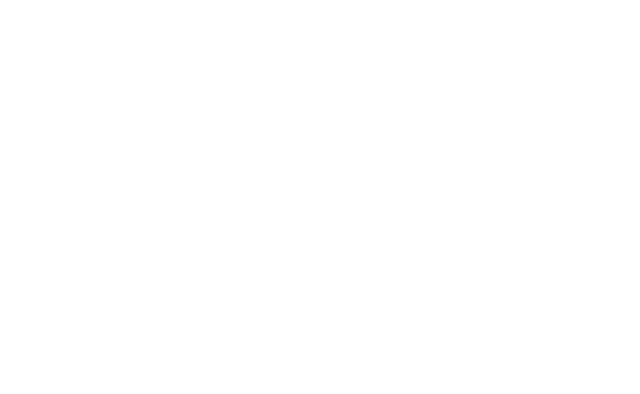
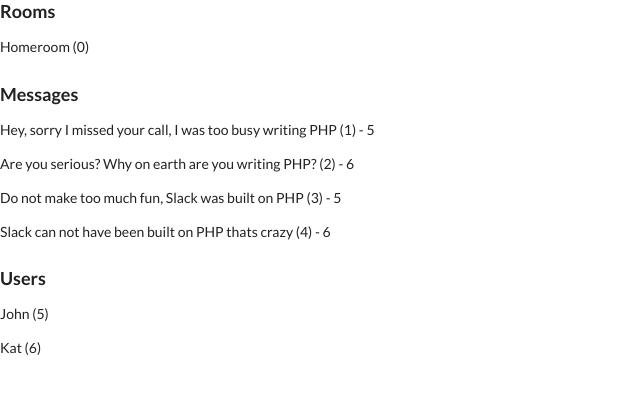
Before and after one commit to rrdelaney/Chat, a React app: page / in a window 1280 px wide. Shown: the top 394 px of the page, without its empty margins (0-640 px from the left). Built offline with nearby package versions, Linux system fonts and the light colour scheme.

Commit message:
Things load!

```diff
--- a/package.json
+++ b/package.json
@@ -15,6 +15,7 @@
     "file-loader": "^0.8.4",
     "gulp": "^3.9.0",
     "gulp-util": "^3.0.6",
+    "json-loader": "^0.5.3",
     "react-hot-loader": "^1.3.0",
     "react-transform-catch-errors": "^1.0.0",
     "react-transform-hmr": "^1.0.1",
--- a/src/App.jsx
+++ b/src/App.jsx
@@ -5,14 +5,23 @@
 @connect(select)
 export default class App extends Component {
     render() {
-        const { dispatch, members, rooms, messages } = this.props;
-
-        console.log(messages);
+        const { dispatch, users, rooms, messages } = this.props;
 
         return (
-            <div>{messages.map((message) => (
-                <p>{message.text} - {message.authorId}</p>
-            ))}</div>
+            <div>
+                <h3>Rooms</h3>
+                <div>{rooms.map((room) => (
+                    <p key={room.id}>{room.name} ({room.id})</p>
+                ))}</div>
+                <h3>Messages</h3>
+                <div>{messages.map((message) => (
+                    <p key={message.id}>{message.text} ({message.id}) - {message.authorId}</p>
+                ))}</div>
+                <h3>Users</h3>
+                <div>{users.map((user) => (
+                    <p key={user.id}>{user.name} ({user.id})</p>
+                ))}</div>
+            </div>
         );
     }
 }
--- a/src/chat/actions.js
+++ b/src/chat/actions.js
@@ -1,16 +1,16 @@
 export const USER = 'USER';
 export const ROOM = 'ROOM';
 export const MESSAGE = 'MESSAGE';
-export const SEND_MESSAGE = 'SEND_MESSAGE';
+export const ADD_MESSAGE = 'ADD_MESSAGE';
 export const CREATE_ROOM = 'CREATE_ROOM';
 export const CREATE_USER = 'CREATE_USER';
 export const LOGIN = 'LOGIN';
 export const LOGOUT = 'LOGOUT';
 export const JOIN_ROOM = 'JOIN_ROOM';
 
-export function sendMessage(roomId, text, authorId) {
+export function addMessage(roomId, text, authorId) {
     return {
-        type: SEND_MESSAGE,
+        type: ADD_MESSAGE,
         roomId,
         text,
         authorId
--- a/src/chat/reducers.js
+++ b/src/chat/reducers.js
@@ -1,21 +1,50 @@
 import { combineReducers } from 'redux';
 import { List, Set } from 'immutable';
-import { MESSAGE, ROOM, USER, SEND_MESSAGE, CREATE_ROOM, CREATE_USER, LOGIN, LOGOUT, JOIN_ROOM } from './actions';
+import { MESSAGE, ROOM, USER, ADD_MESSAGE, CREATE_ROOM, CREATE_USER, LOGIN, LOGOUT, JOIN_ROOM } from './actions';
 import { login, logout } from './login';
+import dataset from '../data';
 
 let homeroom = {
     name: 'Homeroom',
     type: ROOM
 };
 
+let initialEntities = (function getInitialEntities(dataset) {
+    let messageOwnership = [];
+    dataset.data.forEach(({user, message}) => {
+        messageOwnership[message.id] = user.id
+    });
+
+    return List(dataset.includes)
+            .sortBy(entity => entity.id)
+            .map(entity => {
+                switch (entity.type) {
+                    case 'message':
+                        return {
+                            roomId: 0,
+                            authorId: messageOwnership[entity.id],
+                            text: entity.text,
+                            type: MESSAGE
+                        };
+                    case "user":
+                        return {
+                            name: entity.name,
+                            type: USER
+                        };
+                    default:
+                        return undefined;
+                }
+            })
+            .unshift(homeroom)
+})(dataset);
+
 let initialState = {
-    id: undefined,
-    rooms: Set([0])
+    id: undefined
 };
 
-function entities(state = List([homeroom]), action) {
+function entities(state = List(initialEntities), action) {
     switch (action.type) {
-        case SEND_MESSAGE:
+        case ADD_MESSAGE:
             return state.push({
                 roomId: action.roomId,
                 authorId: action.authorId,
--- a/src/chat/selectors.js
+++ b/src/chat/selectors.js
@@ -10,18 +10,19 @@
 
 function users(state) {
     return state.entities
-                .filter((entity) => entity.type === USER)
-                .map((entity, id) => {return { ...entity, id }});
+                .map((entity, id) => ({ ...entity, id }))
+                .filter(entity => entity.type === USER);
+
 }
 
 function messages(state) {
     return state.entities
-                .filter((entity) => entity.type === MESSAGE)
-                .map((entity, id) => {return { ...entity, id }});
+                .map((entity, id) => ({ ...entity, id }))
+                .filter(entity => entity.type === MESSAGE);
 }
 
 function rooms(state) {
     return state.entities
-                .filter((entity) => entity.type === ROOM)
-                .map((entity, id) => {return { ...entity, id }});
+                .map((entity, id) => ({ ...entity, id }))
+                .filter(entity => entity.type === ROOM);
 }
--- a/webpack.config.js
+++ b/webpack.config.js
@@ -20,6 +20,9 @@
                 loader: 'style!css-loader?modules!cssnext-loader',
                 exclude: /node_modules/
             }, {
+                test: /\.json$/,
+                loader: 'json'
+            }, {
                 test: /\.css$/,
                 loader: 'style!css-loader!cssnext-loader',
                 exclude: /src/
@@ -33,7 +36,7 @@
         ]
     },
     resolve: {
-        extensions: ['', '.jsx', '.js', '.json', '.ios.jsx', '.web.jsx', '.and,jsx'],
+        extensions: ['', '.jsx', '.js', '.json'],
         modulesDirectories: ['node_modules']
     }
 };
```
Also changed, not shown: src/chat/entities.js (deleted).
